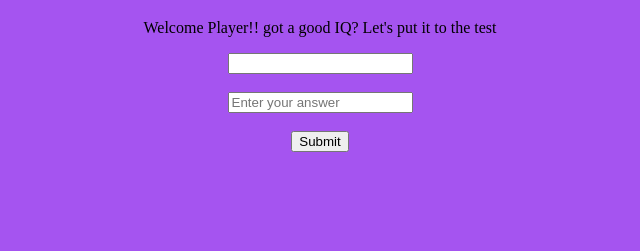
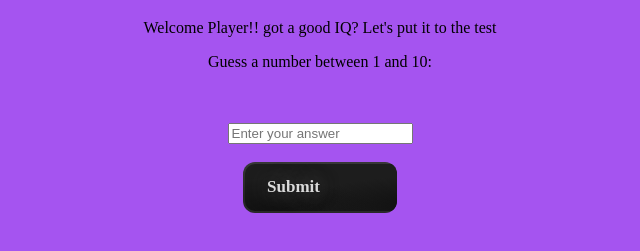
Before and after one commit to Nefeli-Fernando/Number-Guessing-Game, a plain HTML site: page index.html in a window 1280 px wide. Shown: the part 61-312 px from the top of the page, without its empty margins (320-960 px from the left). Drawn offline with Linux system fonts and the light colour scheme; some packages are replaced by stand-ins of ours; a script that the page names is missing.

Commit message:
Set up alert

```diff
--- a/app.js
+++ b/app.js
@@ -1,2 +1,45 @@
-// let randomNumber = Math.floor(Math.random() *10 +1);
-// console.log(randomNumber)
+
+let randomNumber = Math.floor(Math.random() * 10 + 1);
+console.log(randomNumber);
+//title.innerText = "The Answer is - " + randomNumber + "!";
+
+function submitInputOnAction() {
+    let txtAnswer = document.getElementById("txtAnswer");
+    let title = document.getElementById("title");
+
+    let userAnswer = Number(txtAnswer.value);
+
+    if (userAnswer === randomNumber) {
+        Swal.fire({
+            title: "You guessed it right!",
+            icon: "success",
+            width: 600,
+            padding: "3em",
+            color: "#716add",
+            background: "#fff url('https://media.giphy.com/media/lgcUUCXgC8mEo/giphy.gif') center/cover no-repeat",
+            backdrop: `
+                rgba(0,0,123,0.4)
+                url("https://media.giphy.com/media/lgcUUCXgC8mEo/giphy.gif")
+                center
+                no-repeat
+            `
+        });
+    } else {
+        if(randomNumber > userAnswer) {
+            Swal.fire({
+                title: "You guessed it wrong! Try again",
+                text: "The Answer is - " + randomNumber + "!",
+                icon: "error",
+                width: 600,
+            padding: "3em",
+            color: "#111022",
+            background: "#fff url('https://media.giphy.com/media/lgcUUCXgC8mEo/giphy.gif') center/cover no-repeat",
+            backdrop: `
+                rgba(0,0,123,0.4)
+                url("https://media.giphy.com/media/lgcUUCXgC8mEo/giphy.gif")
+                center
+                no-repeat
+            `
+        });
+    }
+    }}
--- a/css/index.css
+++ b/css/index.css
@@ -0,0 +1,50 @@
+body {
+  background-color: rgb(165, 84, 240);
+}
+
+.button {
+  width: 150px;
+  font-size: 17px;
+  border-radius: 12px;
+  background: linear-gradient(180deg, rgb(56, 56, 56) 0%, rgb(36, 36, 36) 66%, rgb(41, 41, 41) 100%);
+  color: rgb(218, 218, 218);
+  border: none;
+  padding: 2px;
+  font-weight: 700;
+  cursor: pointer;
+  position: relative;
+  overflow: hidden;
+}
+
+.button span {
+  border-radius: 10px;
+  padding: 0.8em 1.3em;
+  padding-right: 1.2em;
+  text-shadow: 0px 0px 20px #4b4b4b;
+  width: 100%;
+  display: flex;
+  align-items: center;
+  gap: 12px;
+  color: inherit;
+  transition: all 0.3s;
+  background-color: rgb(29, 29, 29);
+  background-image: radial-gradient(at 95% 89%, rgb(15, 15, 15) 0px, transparent 50%), radial-gradient(at 0% 100%, rgb(17, 17, 17) 0px, transparent 50%), radial-gradient(at 0% 0%, rgb(29, 29, 29) 0px, transparent 50%);
+}
+
+.button:hover span {
+  background-color: rgb(26, 25, 25);
+}
+
+.button-overlay {
+  position: absolute;
+  inset: 0;
+  pointer-events: none;
+  background: repeating-conic-gradient(rgb(48, 47, 47) 0.0000001%, rgb(51, 51, 51) 0.000104%) 60% 60%/600% 600%;
+  filter: opacity(10%) contrast(105%);
+  -webkit-filter: opacity(10%) contrast(105%);
+}
+
+.button svg {
+  width: 5px;
+  height: 5px;
+}
--- a/index.html
+++ b/index.html
@@ -4,26 +4,24 @@
     <meta charset="UTF-8">
     <meta name="viewport" content="width=device-width, initial-scale=1.0">
     <title>Document</title>
-    <link rel="stylesheet" href="css/index.css"
+    <link rel="stylesheet" href="css/index.css">
 </head>
 <body>
-    <style>
-        body{
-            background-color: rgb(165, 84, 240);
-        }
-    </style>
 
     <center>
     <h1 id="title">Number Guessing Game</h1>
     <p>Welcome Player!! got a good IQ? Let's put it to the test</p>
-        <input type="text" id="txtAnswer">
+        <p>Guess a number between 1 and 10:</p>
         <br><br>
         <input type="text" placeholder="Enter your answer" id="txtAnswer"><br><br>
-    <input type="button" value="Submit" onClick="submitInputOnAction()">
+        <div class="button" onClick="submitInputOnAction()">
+            <span>Submit</span>
+        </div>
         </center>
 
 
 
+    <script src="https://cdn.jsdelivr.net/npm/sweetalert2@11"></script>
     <script src="app.js"></script>
 </body>
 </html>
```
